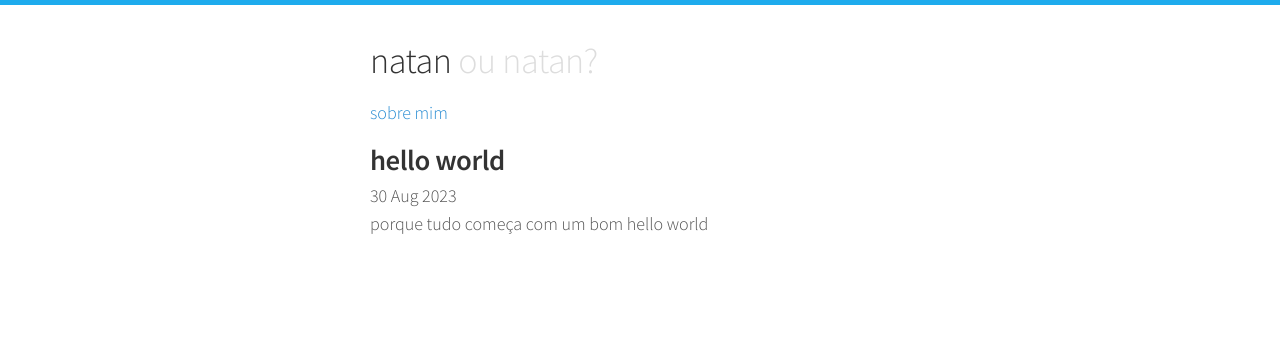
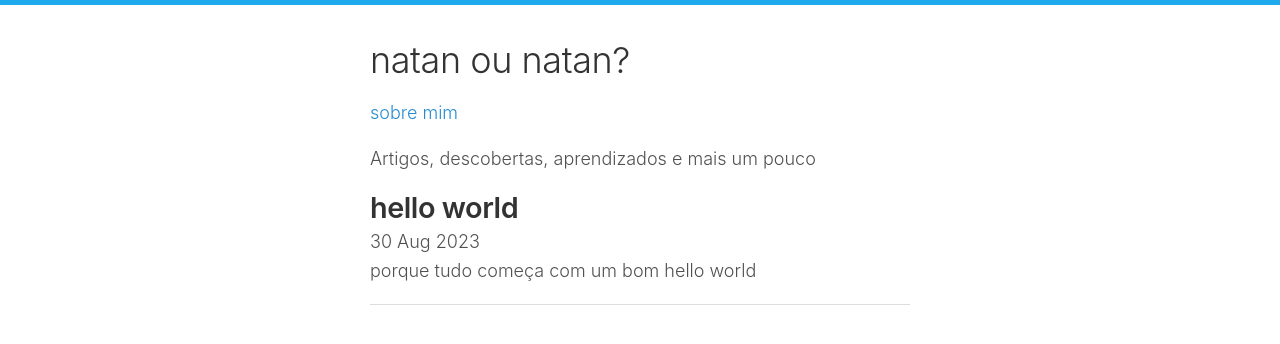
Before and after one commit to natansiqueira/natanounatan.github.io, a Jekyll site: the page built from index.html, in a window 1280 px wide. Shown: the top 344 px of the page. Built offline with Jekyll 4.4.1, drawn with Linux system fonts in a browser that asks for light colours.

Commit message:
improve a11y

```diff
--- a/_includes/header.html
+++ b/_includes/header.html
@@ -1,7 +1,7 @@
 <header class="main-header">
     <div class="container">
         <h1 class="main-title">
-            <a href="{{ site.url }}">natan <span>ou natan?</span></a>
+            <a href="{{ site.url }}">natan ou natan?</a>
         </h1>
     </div>
     {% include navigation.html %}
--- a/_layouts/default.html
+++ b/_layouts/default.html
@@ -4,7 +4,6 @@
 <head>
     <meta charset="utf-8">
     <meta name="viewport" content="width=device-width, initial-scale=1">
-    <link rel="stylesheet" href="//fonts.googleapis.com/css?family=Source+Sans+Pro:300,300i,600">
     <title>{% if page.title %} {{ page.title }} {% else %} {{ site.title }} {% endif %}</title>
     <link rel="stylesheet" href="/assets/css/styles.css">
     <link rel="apple-touch-icon" sizes="180x180" href="/assets/images/apple-touch-icon.png">
--- a/_sass/_base.scss
+++ b/_sass/_base.scss
@@ -9,7 +9,7 @@ body {
 }
 
 html {
-  font-family: "Source Sans Pro", "Helvetica Neue", Helvetica, Arial, sans-serif;
+  font-family: -apple-system, BlinkMacSystemFont, "Segoe UI", Roboto, Helvetica, Arial, sans-serif, "Apple Color Emoji", "Segoe UI Emoji", "Segoe UI Symbol";
   font-size: 18px;
   font-weight: 300;
   line-height: 1.6;
--- a/_sass/main.scss
+++ b/_sass/main.scss
@@ -27,12 +27,9 @@ body {
     text-decoration: none
 }
 
-.main-title>a>span {
-    color: #ddd;
-}
-
 .post {
     margin-bottom: .25rem;
+    border-bottom: 1px solid #ddd;
 }
 
 .post-title {
@@ -41,11 +38,6 @@ body {
 
 .post-title>a {
     color: #333;
-}
-
-.post-title>a:hover,
-.post-title>a:focus {
-    text-decoration: none;
 }
 
 .content>.post-date{
--- a/index.html
+++ b/index.html
@@ -8,6 +8,7 @@ layout: default
         <h3>Nenhum conteúdo por enquanto...</h3>
         {% else %}
         {% for post in site.posts %}
+        <p>Artigos, descobertas, aprendizados e mais um pouco</p>
         <div class="post">
             <h2 class="post-title">
                 <a href="{{ post.url }}">{{ post.title }}</a>
@@ -16,7 +17,7 @@ layout: default
                 <time>{{ post.date | date_to_string }}</time>
             </div>
             <div class="post-description">
-              <p>{{ post.description }}</p>
+                <p>{{ post.description }}</p>
             </div>
         </div>
         {% endfor %}
```
Also changed, not shown: assets/fonts/berkeley-mono-bold-italic.woff (deleted), assets/fonts/berkeley-mono-bold.woff (deleted), assets/fonts/berkeley-mono-italic.woff (deleted), assets/fonts/berkeley-mono-regular.woff (deleted).
